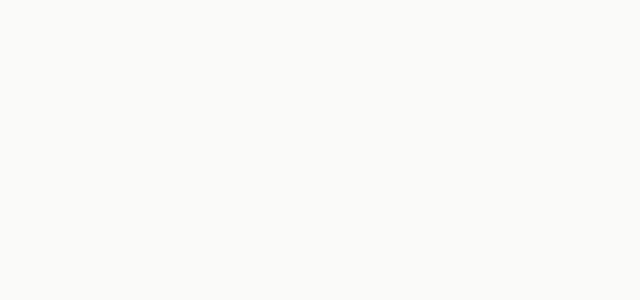
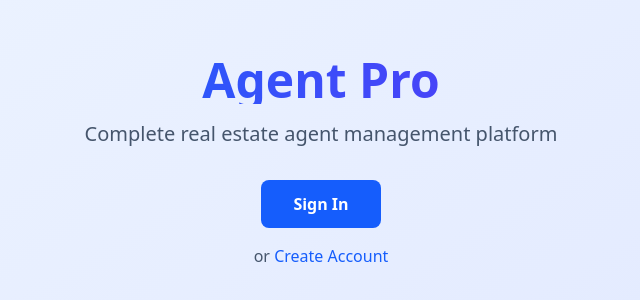
Before and after one commit to tjcandesign/real-estate-agent-app, a Next.js app: page / in a window 1280 px wide. Before the commit this address had no page. Shown: the part 238-538 px from the top of the page, without its empty margins (319-959 px from the left). Built offline with nearby package versions, Linux system fonts and the light colour scheme; no server answers.

Commit message:
Add landing page with sign-in/sign-up options

```diff
--- a/app/page.tsx
+++ b/app/page.tsx
@@ -1,5 +1,60 @@
-import { redirect } from 'next/navigation';
+'use client';
+
+import { useAuth } from '@clerk/nextjs';
+import Link from 'next/link';
+import { useEffect } from 'react';
+import { useRouter } from 'next/navigation';
 
 export default function Home() {
-  redirect('/agents/dashboard');
+  const { userId, isLoaded } = useAuth();
+  const router = useRouter();
+
+  useEffect(() => {
+    if (isLoaded && userId) {
+      router.push('/agents/dashboard');
+    }
+  }, [isLoaded, userId, router]);
+
+  if (!isLoaded) {
+    return (
+      <div className="flex items-center justify-center min-h-screen">
+        <div className="text-lg text-slate-600">Loading...</div>
+      </div>
+    );
+  }
+
+  if (userId) {
+    return (
+      <div className="flex items-center justify-center min-h-screen">
+        <div className="text-lg text-slate-600">Redirecting...</div>
+      </div>
+    );
+  }
+
+  return (
+    <div className="min-h-screen flex items-center justify-center bg-gradient-to-br from-blue-50 to-indigo-100">
+      <div className="text-center max-w-2xl px-4">
+        <h1 className="text-5xl font-bold bg-gradient-to-r from-blue-600 to-indigo-600 bg-clip-text text-transparent mb-4">
+          Agent Pro
+        </h1>
+        <p className="text-xl text-slate-600 mb-8">
+          Complete real estate agent management platform
+        </p>
+        <div className="space-y-4">
+          <Link
+            href="/agents/sign-in"
+            className="inline-block bg-blue-600 text-white px-8 py-3 rounded-lg font-semibold hover:bg-blue-700 transition"
+          >
+            Sign In
+          </Link>
+          <p className="text-slate-600">
+            or{' '}
+            <Link href="/agents/sign-up" className="text-blue-600 hover:underline">
+              Create Account
+            </Link>
+          </p>
+        </div>
+      </div>
+    </div>
+  );
 }
```
